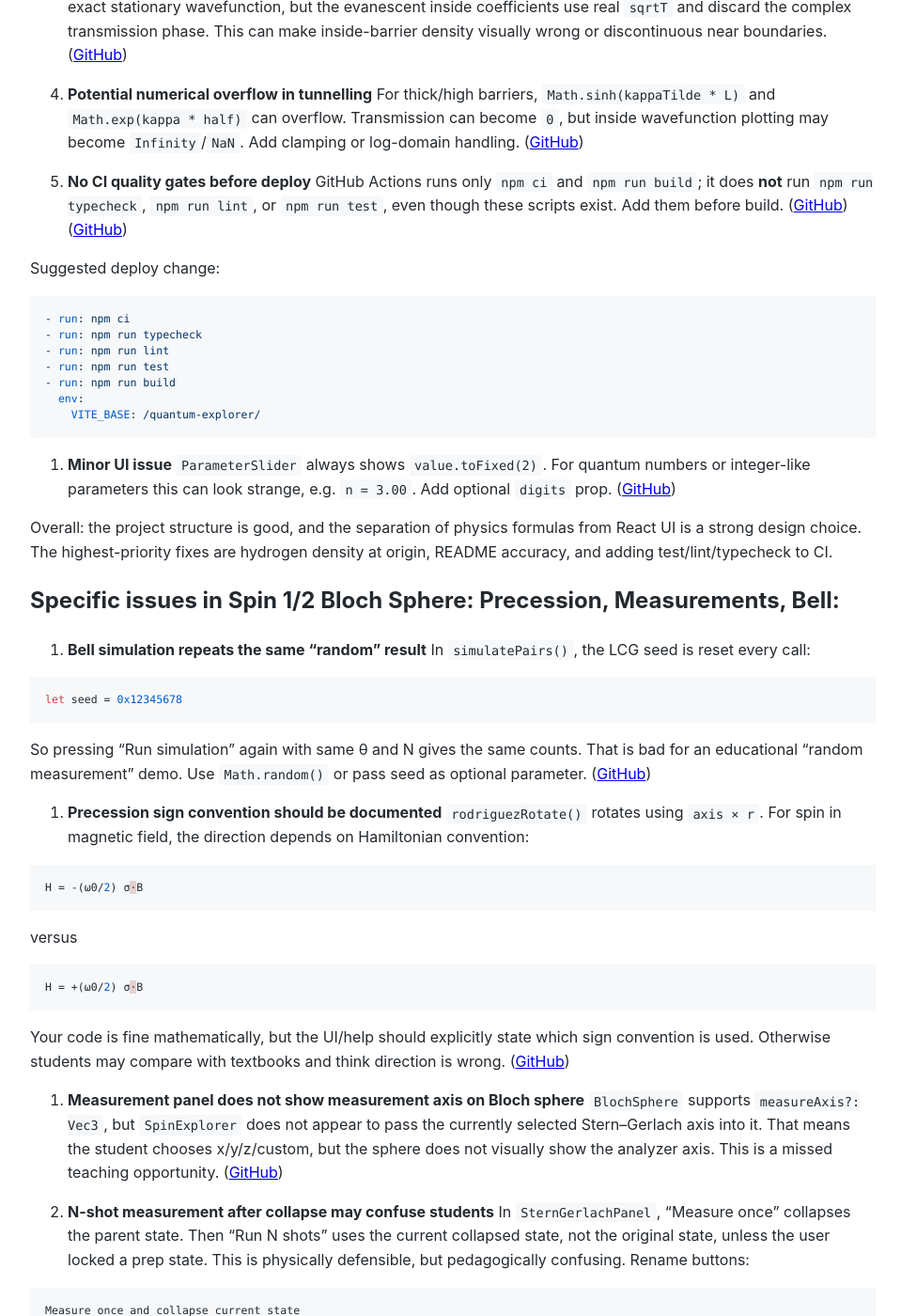
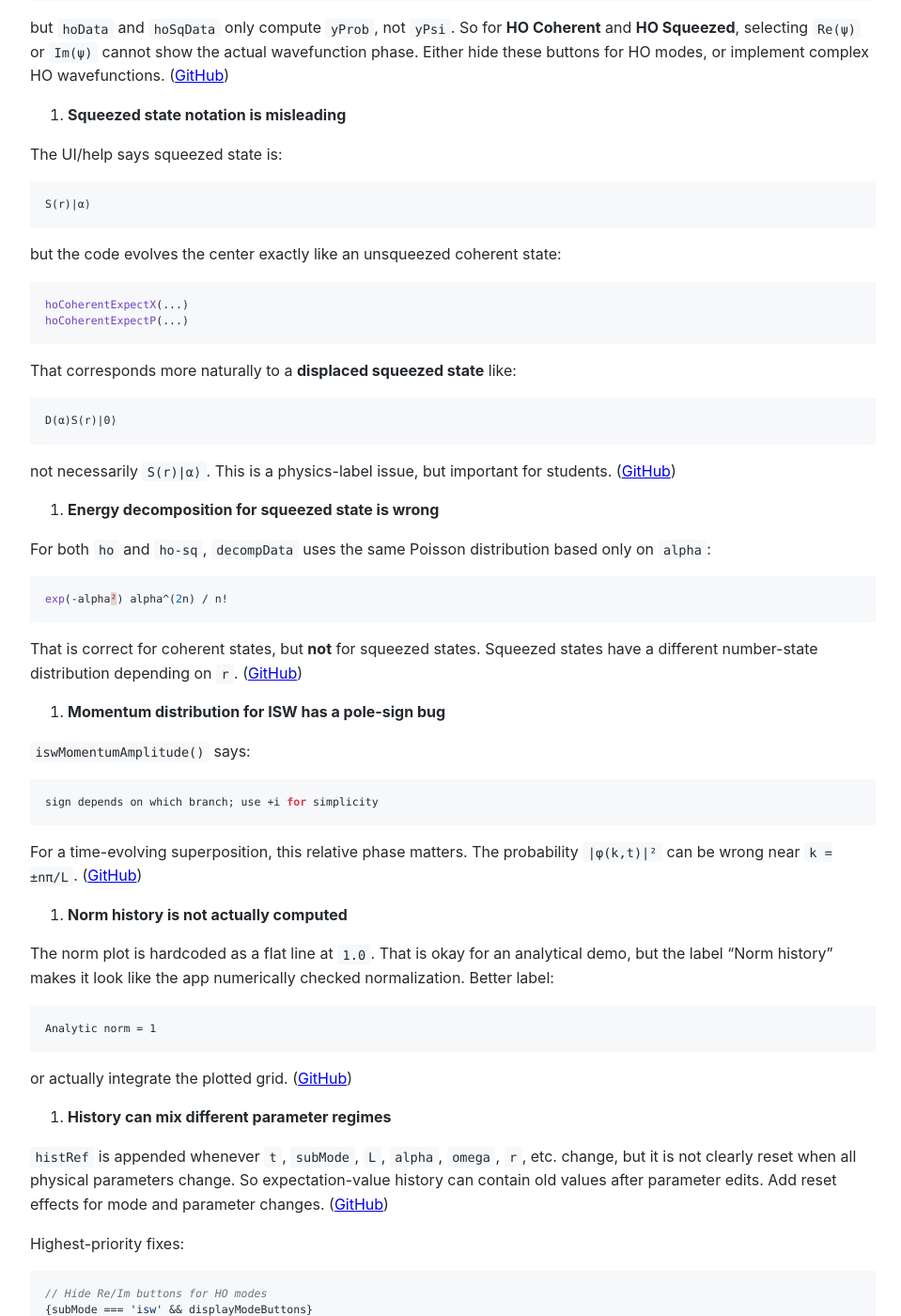
Before and after one commit to Michael-Lubinsky/michael-lubinsky.github.com, a Jekyll site: the page built from physics/quantum-explorer.md, in a window 1280 px wide and 1400 px high, scrolled down 2093 px. Shown: the whole window at 94% size, without its empty margins (158-1117 px from the left). Built offline with Jekyll 4.4.1, drawn with Linux system fonts in a browser that asks for light colours; our own code applies the rules of GitHub Pages for plain Markdown files; some of the changed text lies outside the part shown.

Commit message:
Update quantum-explorer.md

````diff
--- a/physics/quantum-explorer.md
+++ b/physics/quantum-explorer.md
@@ -86,6 +86,87 @@ Highest-priority fix: fix the **HO grid passed into `MatrixPanel`**, because it
 [3]: https://raw.githubusercontent.com/mlubinsky/quantum-explorer/main/src/components/MatrixPanel.tsx "raw.githubusercontent.com"
 [4]: https://raw.githubusercontent.com/mlubinsky/quantum-explorer/main/src/App.tsx "raw.githubusercontent.com"
 
+## Time Evolution
+Yes — specific issues in **Time Evolution**:
+
+1. **Re(ψ) / Im(ψ) buttons do not work for HO modes**
+
+The UI always shows:
+
+```ts
+prob | re | im
+```
+
+but `hoData` and `hoSqData` only compute `yProb`, not `yPsi`. So for **HO Coherent** and **HO Squeezed**, selecting `Re(ψ)` or `Im(ψ)` cannot show the actual wavefunction phase. Either hide these buttons for HO modes, or implement complex HO wavefunctions. ([GitHub][1])
+
+2. **Squeezed state notation is misleading**
+
+The UI/help says squeezed state is:
+
+```text
+S(r)|α⟩
+```
+
+but the code evolves the center exactly like an unsqueezed coherent state:
+
+```ts
+hoCoherentExpectX(...)
+hoCoherentExpectP(...)
+```
+
+That corresponds more naturally to a **displaced squeezed state** like:
+
+```text
+D(α)S(r)|0⟩
+```
+
+not necessarily `S(r)|α⟩`. This is a physics-label issue, but important for students. ([GitHub][1])
+
+3. **Energy decomposition for squeezed state is wrong**
+
+For both `ho` and `ho-sq`, `decompData` uses the same Poisson distribution based only on `alpha`:
+
+```ts
+exp(-alpha²) alpha^(2n) / n!
+```
+
+That is correct for coherent states, but **not** for squeezed states. Squeezed states have a different number-state distribution depending on `r`. ([GitHub][1])
+
+4. **Momentum distribution for ISW has a pole-sign bug**
+
+`iswMomentumAmplitude()` says:
+
+```ts
+sign depends on which branch; use +i for simplicity
+```
+
+For a time-evolving superposition, this relative phase matters. The probability `|φ(k,t)|²` can be wrong near `k = ±nπ/L`. ([GitHub][2])
+
+5. **Norm history is not actually computed**
+
+The norm plot is hardcoded as a flat line at `1.0`. That is okay for an analytical demo, but the label “Norm history” makes it look like the app numerically checked normalization. Better label:
+
+```text
+Analytic norm = 1
+```
+
+or actually integrate the plotted grid. ([GitHub][1])
+
+6. **History can mix different parameter regimes**
+
+`histRef` is appended whenever `t`, `subMode`, `L`, `alpha`, `omega`, `r`, etc. change, but it is not clearly reset when all physical parameters change. So expectation-value history can contain old values after parameter edits. Add reset effects for mode and parameter changes. ([GitHub][1])
+
+Highest-priority fixes:
+
+```ts
+// Hide Re/Im buttons for HO modes
+{subMode === 'isw' && displayModeButtons}
+```
+
+and fix squeezed-state energy decomposition; currently that is the most serious physics issue.
+
+[1]: https://raw.githubusercontent.com/mlubinsky/quantum-explorer/main/src/components/TimeEvolutionExplorer.tsx "raw.githubusercontent.com"
+[2]: https://raw.githubusercontent.com/mlubinsky/quantum-explorer/main/src/physics/momentumSpace.ts "raw.githubusercontent.com"
 
 
 1. **Hydrogen 2D orbital density bug at origin**
````
Also changed, not shown: other parts of physics/quantum-explorer.md (+2 -2 lines).
